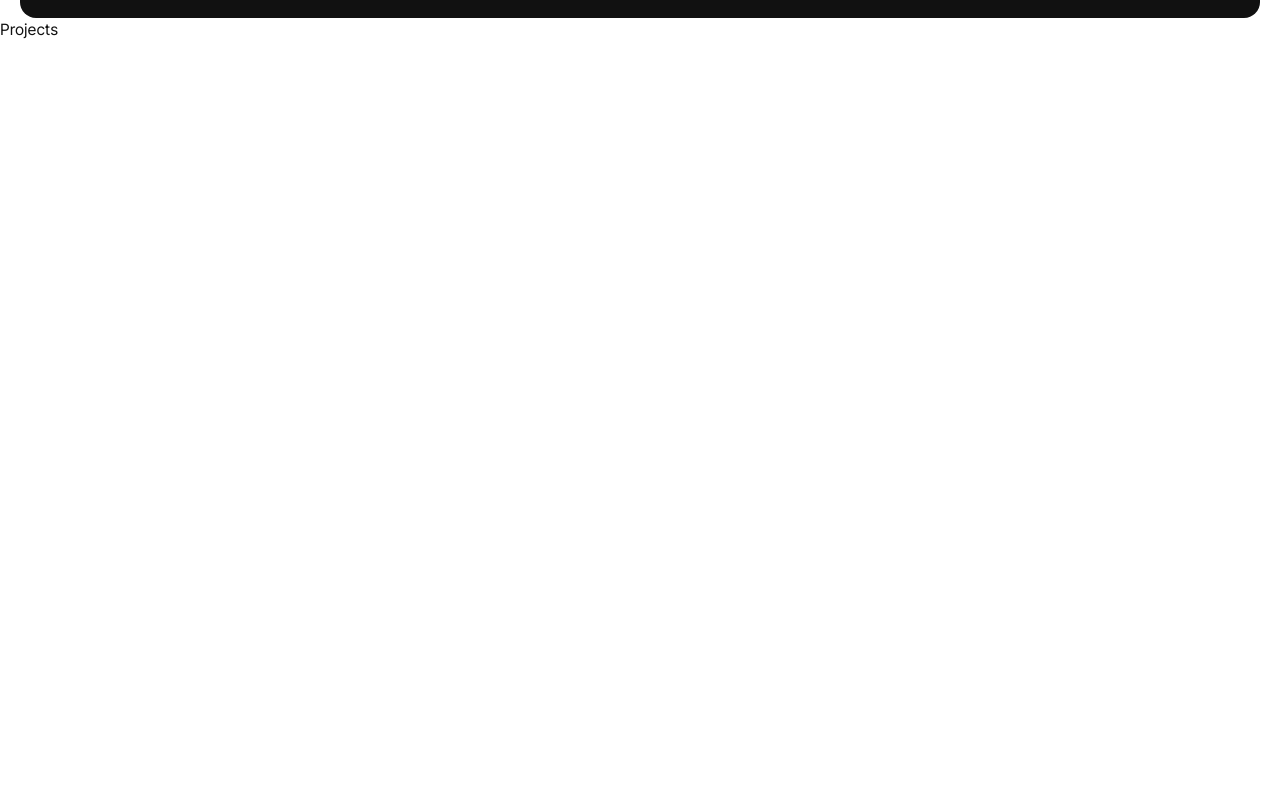
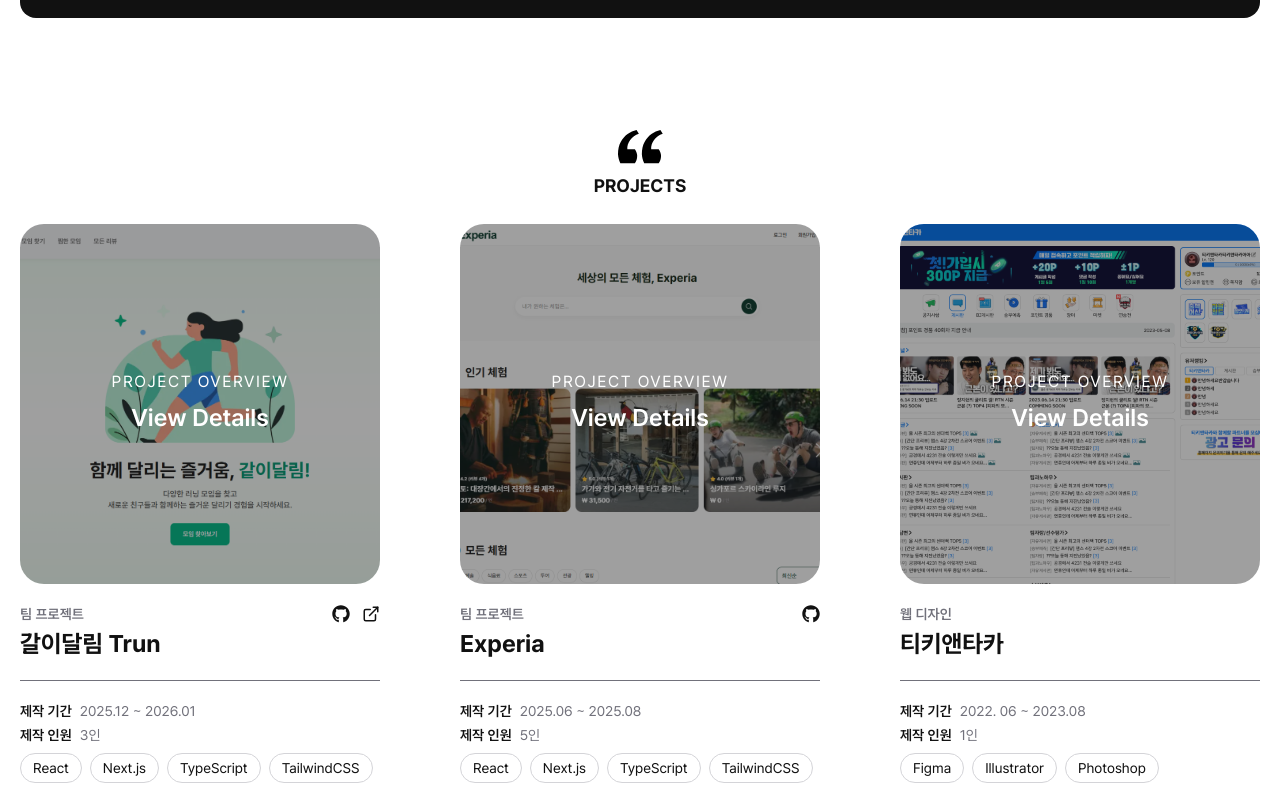
Before and after one commit to htak0601/htak-portfolio, a Next.js app: page / in a window 1280 px wide. Shown: the part 2040-2830 px from the top of the page. Built offline with nearby package versions, Linux system fonts and the light colour scheme.

Commit message:
feat: projects section UI

```diff
--- /dev/null
+++ b/src/app/setctions/projects/ProjectCard.tsx
@@ -0,0 +1,83 @@
+import Image from "next/image"
+import { ExternalLink } from "lucide-react"
+import { FaGithub } from "react-icons/fa"
+
+import { Project } from "./types"
+
+interface ProjectCardProps {
+  project: Project
+}
+
+export default function ProjectCard({ project }: ProjectCardProps) {
+  return (
+    <article className="flex flex-col">
+      {/* Thumbnail */}
+      <div className="group relative cursor-pointer overflow-hidden duration-300 md:rounded-3xl">
+        <div className="relative aspect-square w-full">
+          <Image
+            src={project.image}
+            alt={project.title}
+            fill
+            className="object-cover transition-transform duration-500 group-hover:scale-105"
+          />
+        </div>
+
+        <div className="absolute inset-0 flex items-center justify-center bg-black/40 transition-all duration-300 group-hover:bg-black/50">
+          <div className="text-center text-white">
+            <p className="text-base tracking-widest uppercase">Project Overview</p>
+
+            <span className="relative mt-2 inline-block pb-1 text-2xl font-semibold">
+              View Details
+              <span className="absolute bottom-0 left-0 h-0.5 w-0 bg-white transition-all duration-500 group-hover:w-full" />
+            </span>
+          </div>
+        </div>
+      </div>
+
+      {/* Content */}
+      <div className="mt-5">
+        <div className="flex items-center justify-between px-5 md:px-0">
+          <span className="text-sm font-semibold text-zinc-500">{project.category}</span>
+
+          <div className="flex gap-3">
+            {project.githubUrl && (
+              <a href={project.githubUrl} target="_blank" rel="noopener noreferrer">
+                <FaGithub size={18} />
+              </a>
+            )}
+
+            {project.deployUrl && (
+              <a href={project.deployUrl} target="_blank" rel="noopener noreferrer">
+                <ExternalLink size={18} />
+              </a>
+            )}
+          </div>
+        </div>
+
+        <h3 className="mt-1 px-5 text-2xl font-bold md:px-0">{project.title}</h3>
+
+        <div className="mt-5 border-t border-zinc-500 px-5 pt-5 md:px-0">
+          <div className="flex flex-col gap-1">
+            <div className="flex gap-2">
+              <p className="text-sm font-semibold">제작 기간</p>
+              <p className="text-sm text-zinc-500">{project.period}</p>
+            </div>
+
+            <div className="flex gap-2">
+              <p className="text-sm font-semibold">제작 인원</p>
+              <p className="text-sm text-zinc-500">{project.members}</p>
+            </div>
+          </div>
+
+          <div className="mt-2 flex flex-wrap gap-2">
+            {project.skills.map((skill) => (
+              <span key={skill} className="rounded-full border border-zinc-300 px-3 py-1 text-sm">
+                {skill}
+              </span>
+            ))}
+          </div>
+        </div>
+      </div>
+    </article>
+  )
+}
--- /dev/null
+++ b/src/app/setctions/projects/ProjectData.ts
@@ -0,0 +1,34 @@
+import { Project } from "./types"
+
+export const PROJECTS: Project[] = [
+  {
+    id: 1,
+    title: "갈이달림 Trun",
+    category: "팀 프로젝트",
+    period: "2025.12 ~ 2026.01",
+    members: "3인",
+    skills: ["React", "Next.js", "TypeScript", "TailwindCSS", "Tanstack Query", "Zod"],
+    image: "/images/img_trun.webp",
+    githubUrl: "https://github.com/codeit-fesi12-4/trun",
+    deployUrl: "https://trun-project.vercel.app/",
+  },
+  {
+    id: 2,
+    title: "Experia",
+    category: "팀 프로젝트",
+    period: "2025.06 ~ 2025.08",
+    members: "5인",
+    skills: ["React", "Next.js", "TypeScript", "TailwindCSS", "Tanstack Query", "Zod"],
+    image: "/images/img_experia.webp",
+    githubUrl: "https://github.com/ExplorerTheArea/Experia",
+  },
+  {
+    id: 3,
+    title: "티키앤타카",
+    category: "웹 디자인",
+    period: "2022. 06 ~ 2023.08",
+    members: "1인",
+    skills: ["Figma", "Illustrator", "Photoshop"],
+    image: "/images/img_tikintaka.webp",
+  },
+]
--- a/src/app/setctions/projects/Projects.tsx
+++ b/src/app/setctions/projects/Projects.tsx
@@ -1,7 +1,26 @@
+import Image from "next/image"
+
+import ProjectCard from "./ProjectCard"
+import { PROJECTS } from "./ProjectData"
+
 export default function Projects() {
   return (
-    <section id="projects" className="min-h-screen scroll-mt-28">
-      Projects
+    <section id="projects" className="scroll-mt-28 bg-white md:px-5">
+      <div className="mx-auto max-w-[1600px] py-28">
+        {/* Title */}
+        <header className="flex flex-col items-center">
+          <Image src="/icons/ic_black_quote.svg" alt="projects icon" width={45} height={45} />
+
+          <h2 className="mt-2 text-lg font-bold">PROJECTS</h2>
+        </header>
+
+        {/* Content */}
+        <div className="mt-6 grid grid-cols-1 gap-20 md:grid-cols-2 xl:grid-cols-3">
+          {PROJECTS.map((project) => (
+            <ProjectCard key={project.id} project={project} />
+          ))}
+        </div>
+      </div>
     </section>
   )
 }
--- /dev/null
+++ b/src/app/setctions/projects/types.ts
@@ -0,0 +1,11 @@
+export interface Project {
+  id: number
+  title: string
+  category: string
+  period: string
+  members: string
+  skills: string[]
+  image: string
+  githubUrl?: string
+  deployUrl?: string
+}
```
